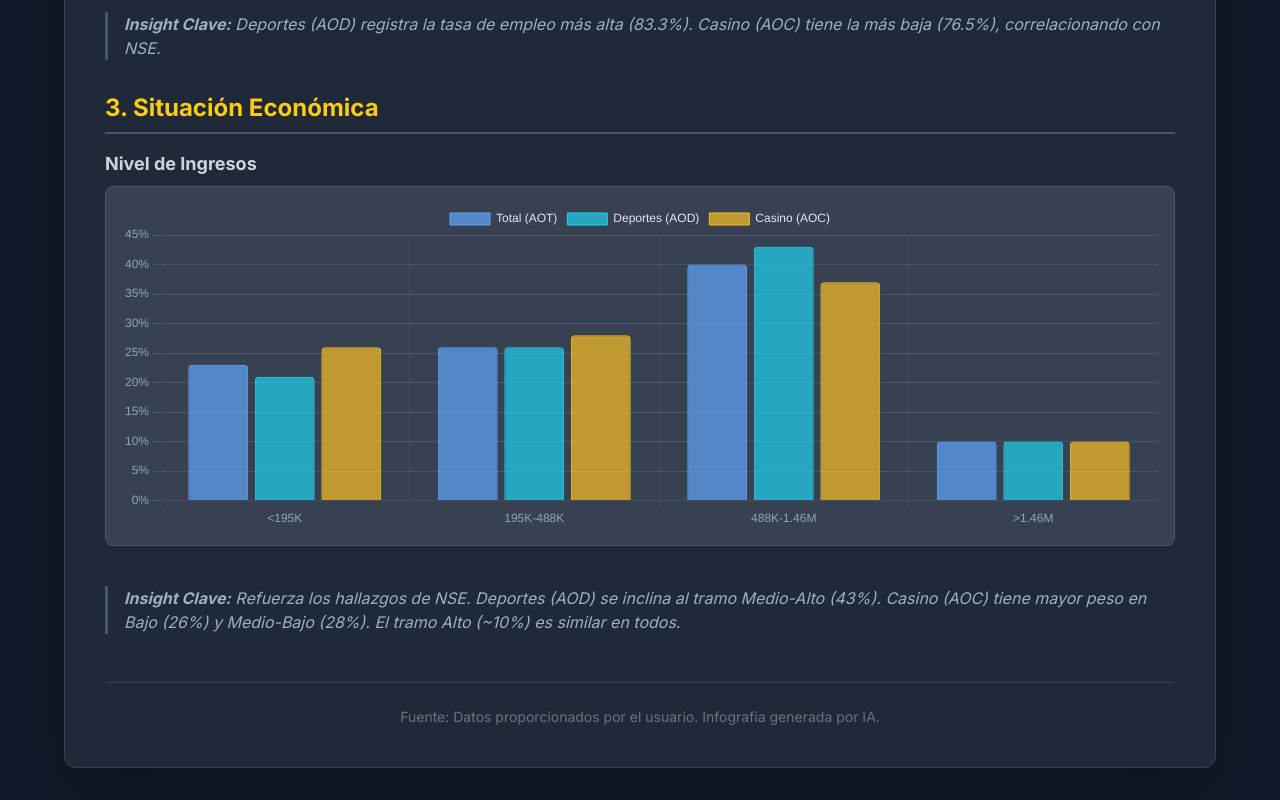
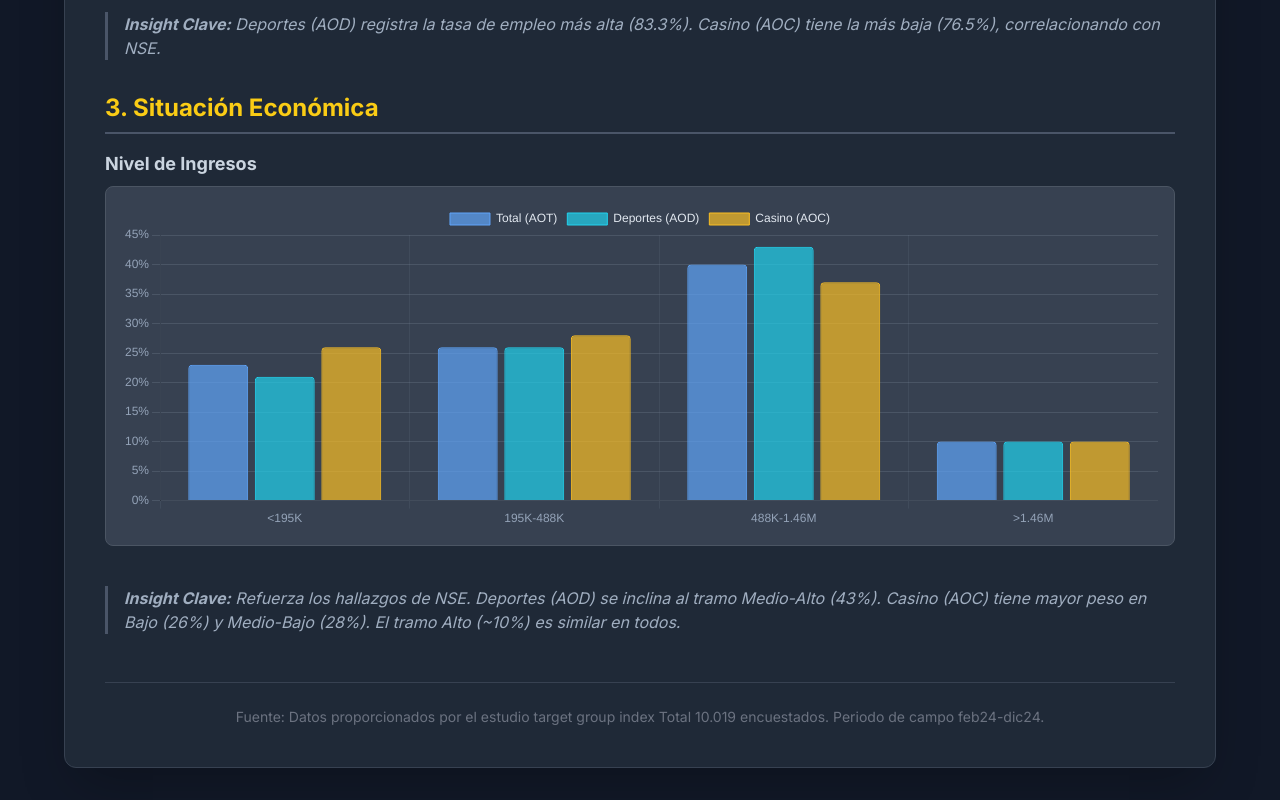
Before and after one commit to dataanalyst-2015/perfilapuestasonline, a plain HTML site: page index.html in a window 1280 px wide. Shown: the part 4055-4855 px from the top of the page. Drawn offline with nearby package versions, Linux system fonts and the light colour scheme.

Commit message:
Update index.html

```diff
--- a/index.html
+++ b/index.html
@@ -164,7 +164,7 @@
         </p>
 
         <footer class="text-center text-sm text-gray-500 mt-12 border-t border-gray-700 pt-6">
-            Fuente: Datos proporcionados por el usuario. Infografía generada por IA.
+            Fuente: Datos proporcionados por el estudio target group index Total 10.019 encuestados. Periodo de campo feb24-dic24.
         </footer>
 
     </div>
```
